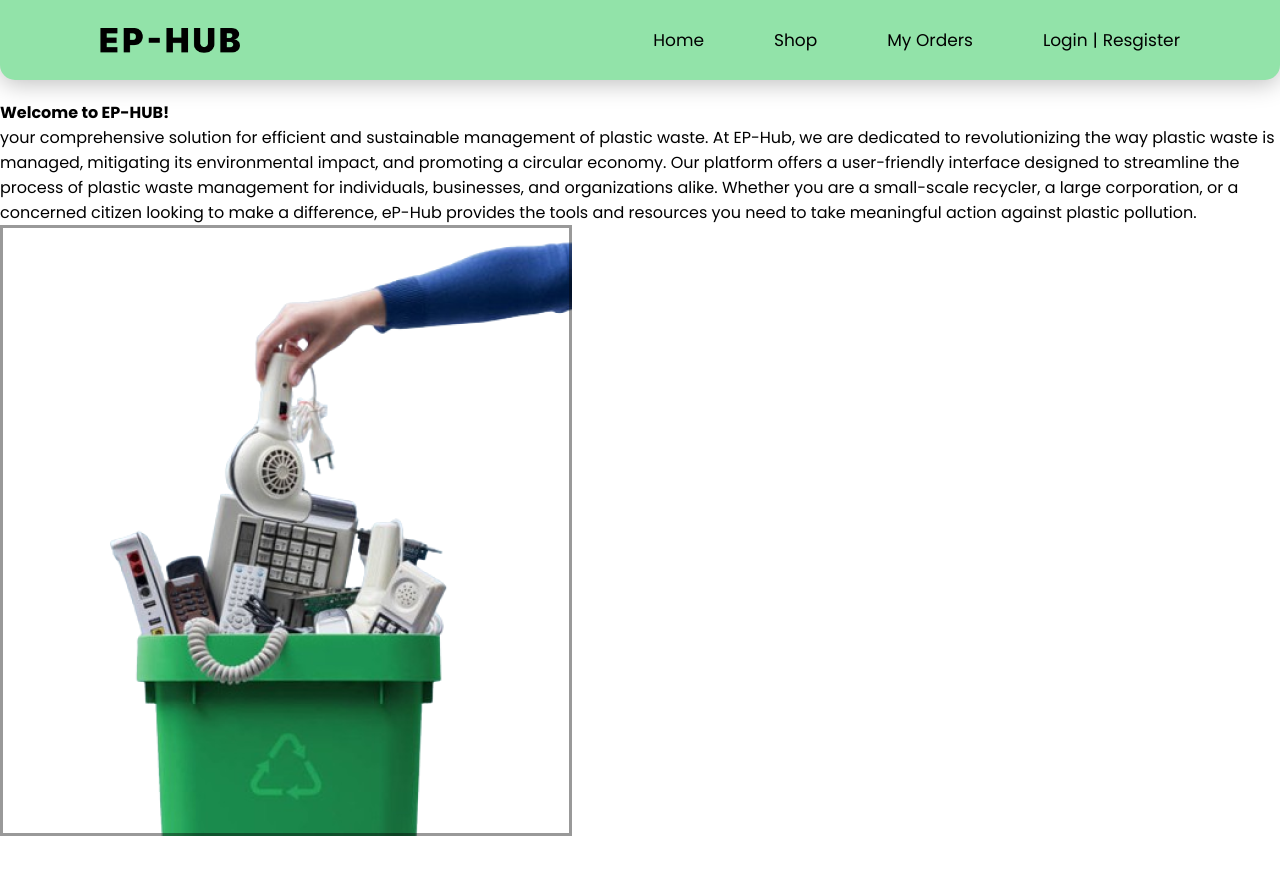
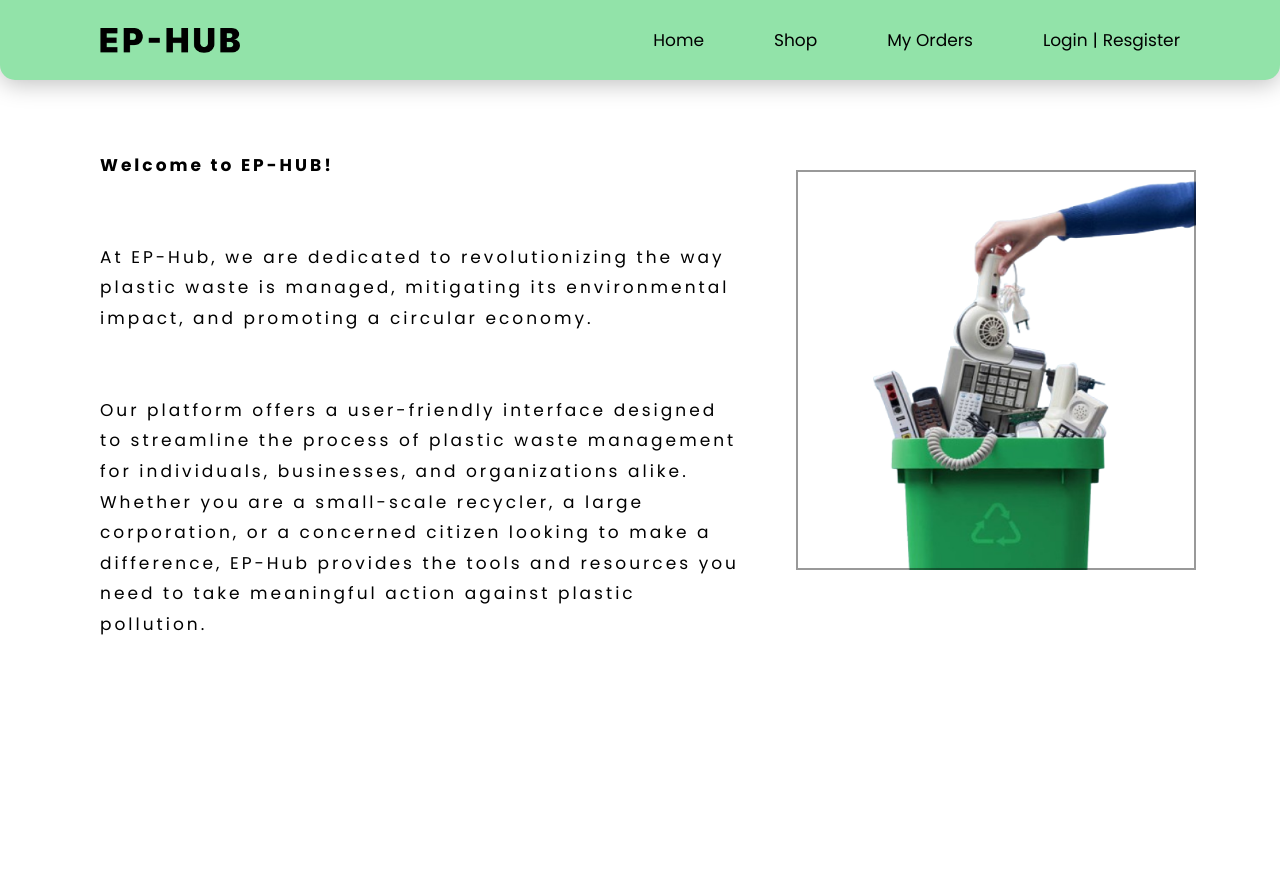
Before and after one commit to ElzaAnnThomas/EP-HUB-Frontend, a React (Vite) app: page / in a window 1280 px wide. Shown: the top 874 px of the page. Before the commit the page ends 843 px from the top, so only its background shows below. Built offline with nearby package versions, Linux system fonts and the light colour scheme.

Commit message:
about us set

```diff
--- a/src/App.css
+++ b/src/App.css
@@ -4,4 +4,5 @@
     margin: 0;
     padding: 0;
     font-family: "Poppins", sans-serif;
+    overflow-x: hidden;
 }
--- a/src/Components/AboutUs.jsx
+++ b/src/Components/AboutUs.jsx
@@ -5,10 +5,12 @@ const AboutUs = () => {
   return (
     <div className="about-us">
        <div className="content">
-            <h4>Welcome to EP-HUB!</h4>
-            <p>your comprehensive solution for efficient and sustainable management of plastic waste. At EP-Hub, we are dedicated to revolutionizing the way plastic waste is managed, mitigating its environmental impact, and promoting a circular economy. Our platform offers a user-friendly interface designed to streamline the process of plastic waste management for individuals, businesses, and organizations alike. Whether you are a small-scale recycler, a large corporation, or a concerned citizen looking to make a difference, eP-Hub provides the tools and resources you need to take meaningful action against plastic pollution.</p>
+            <h4>Welcome to EP-HUB!</h4> <br /><br />
+            <p>At EP-Hub, we are dedicated to revolutionizing the way plastic waste is managed, mitigating its environmental impact, and promoting a circular economy.<br/><br/><br/> Our platform offers a user-friendly interface designed to streamline the process of plastic waste management for individuals, businesses, and organizations alike. Whether you are a small-scale recycler, a large corporation, or a concerned citizen looking to make a difference, EP-Hub provides the tools and resources you need to take meaningful action against plastic pollution.</p>
        </div>
-       <img src={image} alt="" className="image" />
+       <div className="image-container">
+        <img src={image} alt="" className='image'/>
+       </div>
     </div>
   )
 }
--- a/src/Styles/AboutUs.css
+++ b/src/Styles/AboutUs.css
@@ -1,3 +1,29 @@
 .about-us{
-    margin-top: 100px;
+    width: 100%;
+    height: 100vh;
+    margin: 150px 100px 0px 100px;
+    display: flex;
+    flex-direction: row;
+    font-size: 17px;
+    letter-spacing: 3px;
+    line-height: 1.8;
 }
+
+.content{
+    width: 60%;
+    padding-right: 20px;
+}
+
+.image-container{
+    width: 40%;
+    height: 80%;
+    display: flex;
+    justify-content: center;
+    padding: 20px;
+    margin-right: 150px;
+}
+
+.image{
+    width: 400px;
+    height: 400px;
+}
```
